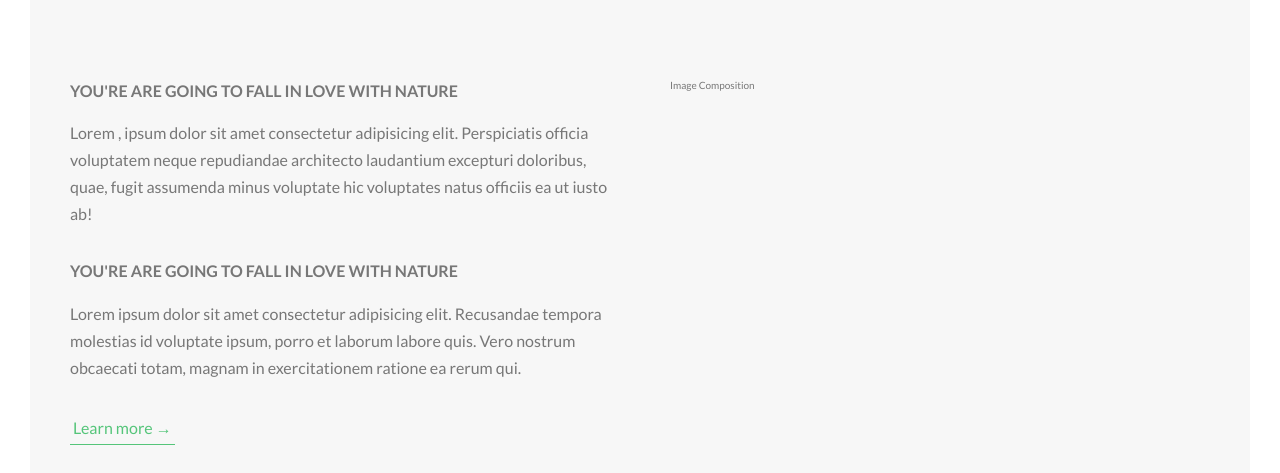
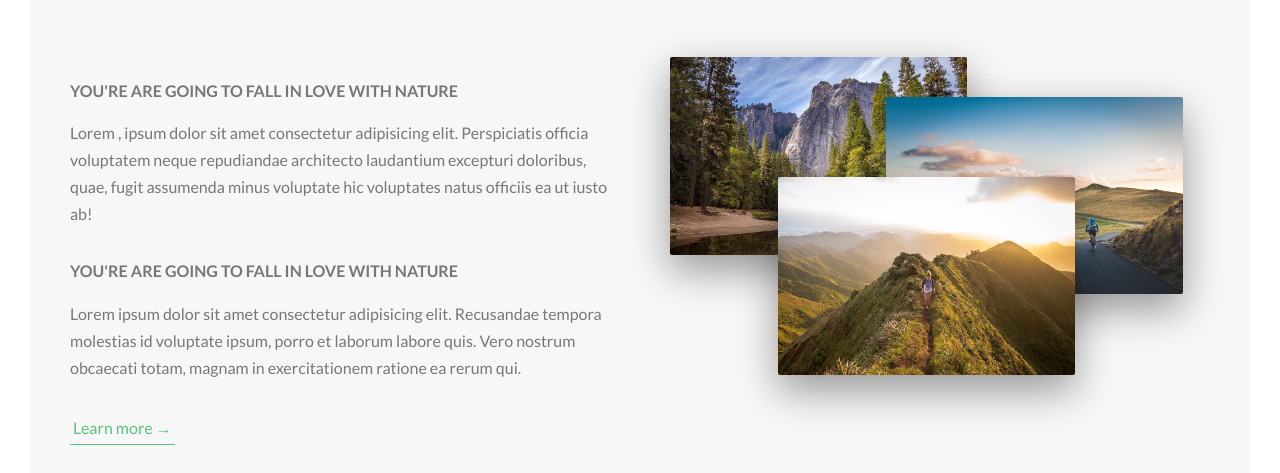
Before and after one commit to Saurabh7064/Natours, a website: page index.html in a window 1280 px wide. Shown: the part 943-1416 px from the top of the page. Drawn offline with Linux system fonts and the light colour scheme.

Commit message:
37.Added images

```diff
--- a/index.html
+++ b/index.html
@@ -50,7 +50,11 @@
 
                     </div>
                     <div class="col-1-of-2">
-                        Image Composition
+                       <div class="composition">
+                           <img src="img/nat-1-large.jpg" alt="Photo 1" class="composition__photo composition__photo--p1">
+                           <img src="img/nat-2-large.jpg" alt="Photo 2" class="composition__photo composition__photo--p2">
+                           <img src="img/nat-3-large.jpg" alt="Photo 3" class="composition__photo composition__photo--p3">
+                       </div>
                     </div>
                 </div>
 
--- /dev/null
+++ b/sass/components/_composition.scss
@@ -0,0 +1,24 @@
+.composition{
+    position: relative;
+
+    &__photo{
+        width: 55%;
+        box-shadow: 0 1.5rem 4rem rgba($color-black, .4);
+        border-radius: 2px;
+        position: absolute;
+        &--p1 {
+            left: 0;
+            top: -2rem;
+        }
+
+        &--p2 {
+            left: 40%;
+            top: 2rem;
+        }
+
+        &--p3 {
+            left: 20%;
+            top: 10rem;
+        }
+    }
+}
--- a/sass/main.scss
+++ b/sass/main.scss
@@ -6,7 +6,9 @@
 @import "base/base";
 @import "base/typography";
 @import "base/utilities";
+
 @import "components/button";
+@import "components/composition";
 
 @import "layout/header";
 @import "layout/grid";
```
Also changed, not shown: css/style.css.
